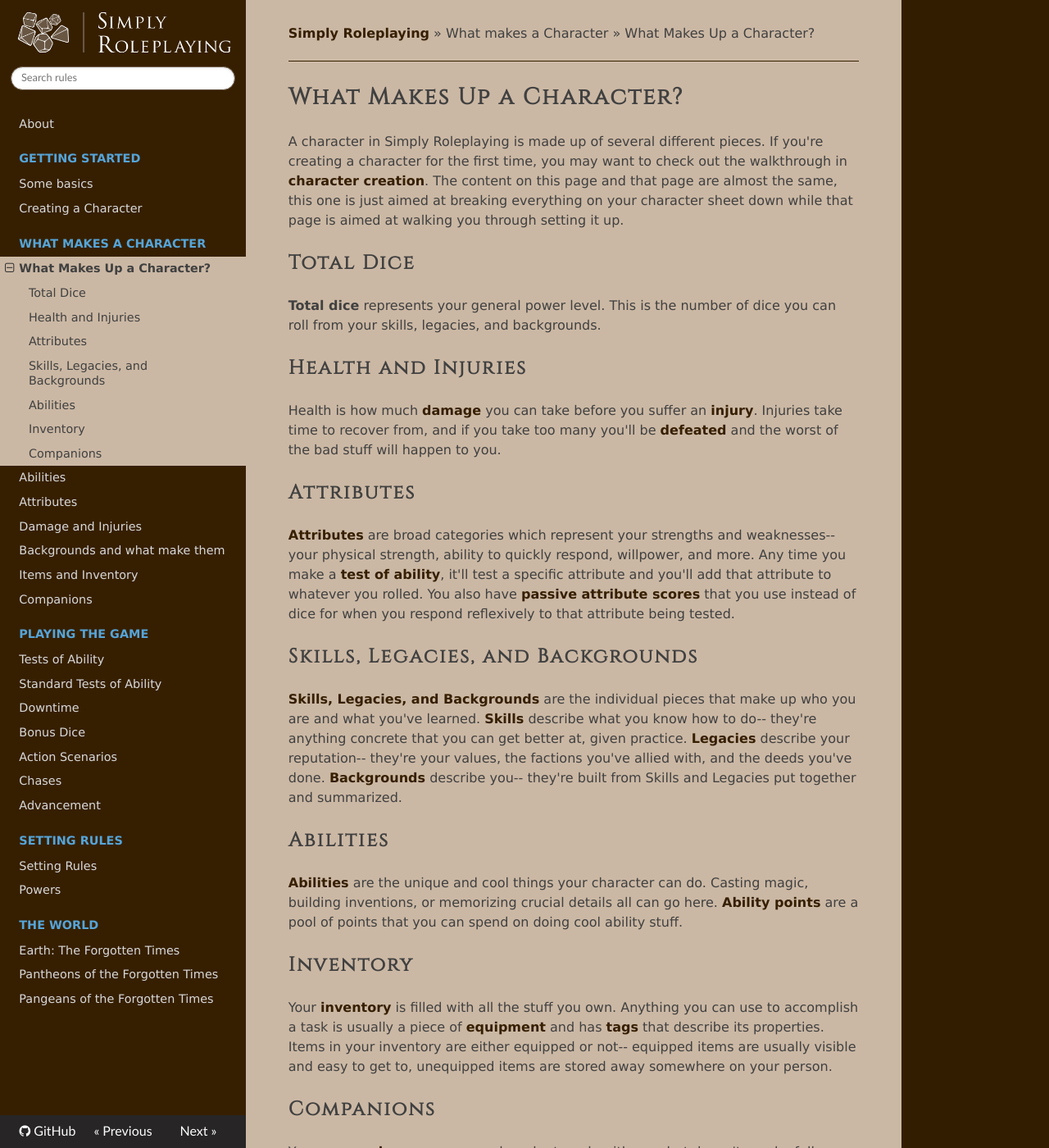
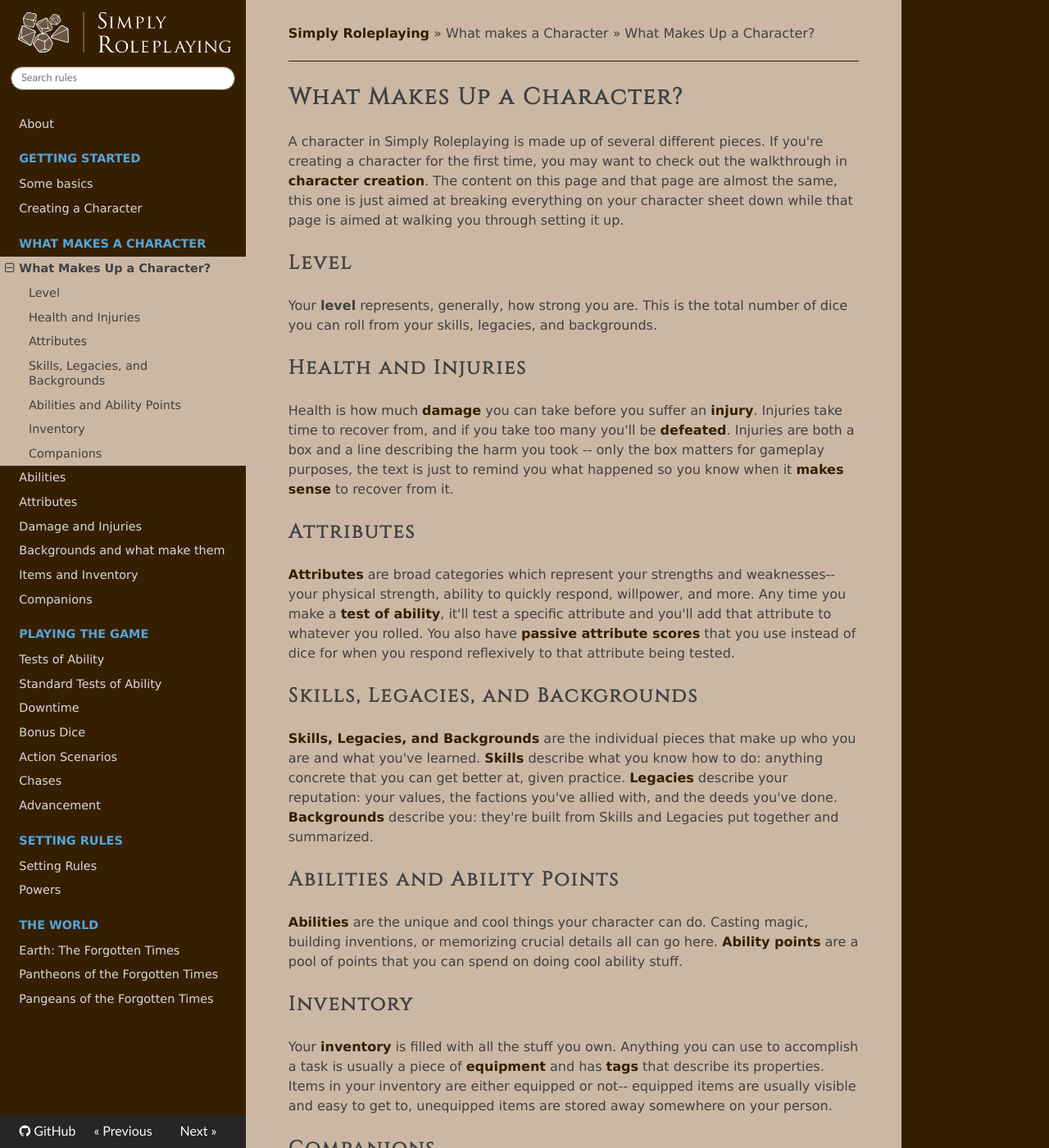
Before and after one commit to TheFifthRider/simply-roleplaying-webapp, an MkDocs documentation site: the page built from docs/character/index.md, in a window 1280 px wide and 1400 px high. Shown: the whole window at 82% size. Built offline with MkDocs 1.6.1, drawn with Linux system fonts in a browser that asks for light colours; nearby versions of some CDN libraries; some of the changed text lies outside the part shown.

Commit message:
edit: character/index

```diff
--- a/docs/character/index.md
+++ b/docs/character/index.md
@@ -2,13 +2,13 @@
 
 A character in Simply Roleplaying is made up of several different pieces. If you're creating a character for the first time, you may want to check out the walkthrough in [character creation](../getting_started/creation.md). The content on this page and that page are almost the same, this one is just aimed at breaking everything on your character sheet down while that page is aimed at walking you through setting it up.
 
-## Total Dice
+## Level
 
-**Total dice** represents your general power level. This is the number of dice you can roll from your skills, legacies, and backgrounds.
+Your **level** represents, generally, how strong you are. This is the total number of dice you can roll from your skills, legacies, and backgrounds.
 
 ## Health and Injuries
 
-Health is how much [damage](health.md#damage) you can take before you suffer an [injury](health.md#injury). Injuries take time to recover from, and if you take too many you'll be [defeated](health.md#defeat) and the worst of the bad stuff will happen to you.
+Health is how much [damage](health.md#damage) you can take before you suffer an [injury](health.md#injury). Injuries take time to recover from, and if you take too many you'll be [defeated](health.md#defeat). Injuries are both a box and a line describing the harm you took -- only the box matters for gameplay purposes, the text is just to remind you what happened so you know when it [makes sense](../getting_started/index.md#narrative-truth) to recover from it.
 
 ## Attributes
 
@@ -16,9 +16,9 @@
 
 ## Skills, Legacies, and Backgrounds
 
-[Skills, Legacies, and Backgrounds](backgrounds.md) are the individual pieces that make up who you are and what you've learned. [Skills](backgrounds.md#developing-skills) describe what you know how to do-- they're anything concrete that you can get better at, given practice. [Legacies](backgrounds.md#earning-legacies) describe your reputation-- they're your values, the factions you've allied with, and the deeds you've done. [Backgrounds](backgrounds.md#building-a-background) describe you-- they're built from Skills and Legacies put together and summarized.
+[Skills, Legacies, and Backgrounds](backgrounds.md) are the individual pieces that make up who you are and what you've learned. [Skills](backgrounds.md#developing-skills) describe what you know how to do: anything concrete that you can get better at, given practice. [Legacies](backgrounds.md#earning-legacies) describe your reputation: your values, the factions you've allied with, and the deeds you've done. [Backgrounds](backgrounds.md#building-a-background) describe you: they're built from Skills and Legacies put together and summarized.
 
-## Abilities
+## Abilities and Ability Points
 
 [Abilities](abilities.md) are the unique and cool things your character can do. Casting magic, building inventions, or memorizing crucial details all can go here. [Ability points](abilities.md#ability-points) are a pool of points that you can spend on doing cool ability stuff.
 
@@ -28,4 +28,4 @@
 
 ## Companions
 
-Your [companions](companions.md) are anyone else who travels with you, but doesn't need a full character sheet to represent them. A [helper](companions.md#helpers) offers you the support of their skills. An [ally](companions.md#allies) has attributes, damage, and inventory of their own, but shares your total dice, injuries, skills, backgrounds, and abilities.
+Your [companions](companions.md) are anyone else who travels with you, but doesn't need a full character sheet to represent them. A [helper](companions.md#helpers) offers you the support of their skills. An [ally](companions.md#allies) has attributes, damage, and inventory of their own, but shares your level, injuries, skills, legacies, backgrounds, and abilities.
```
